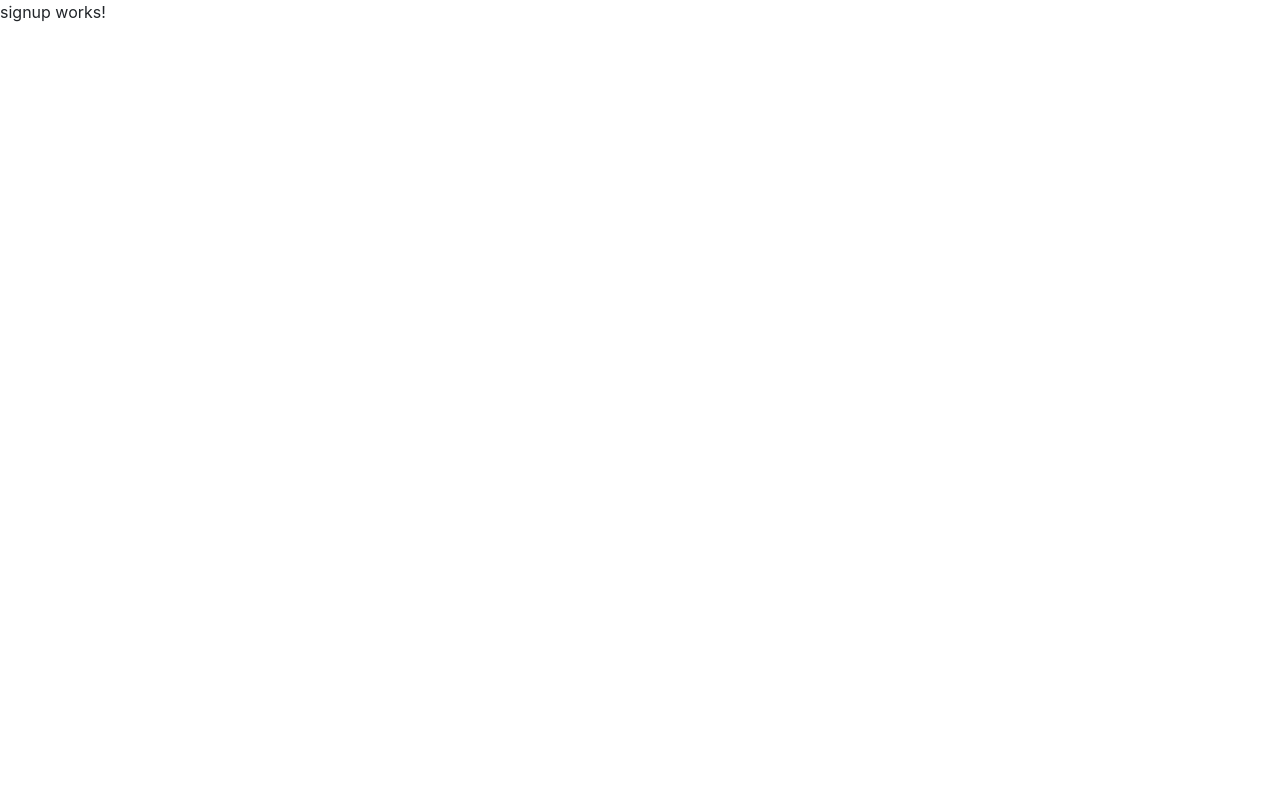
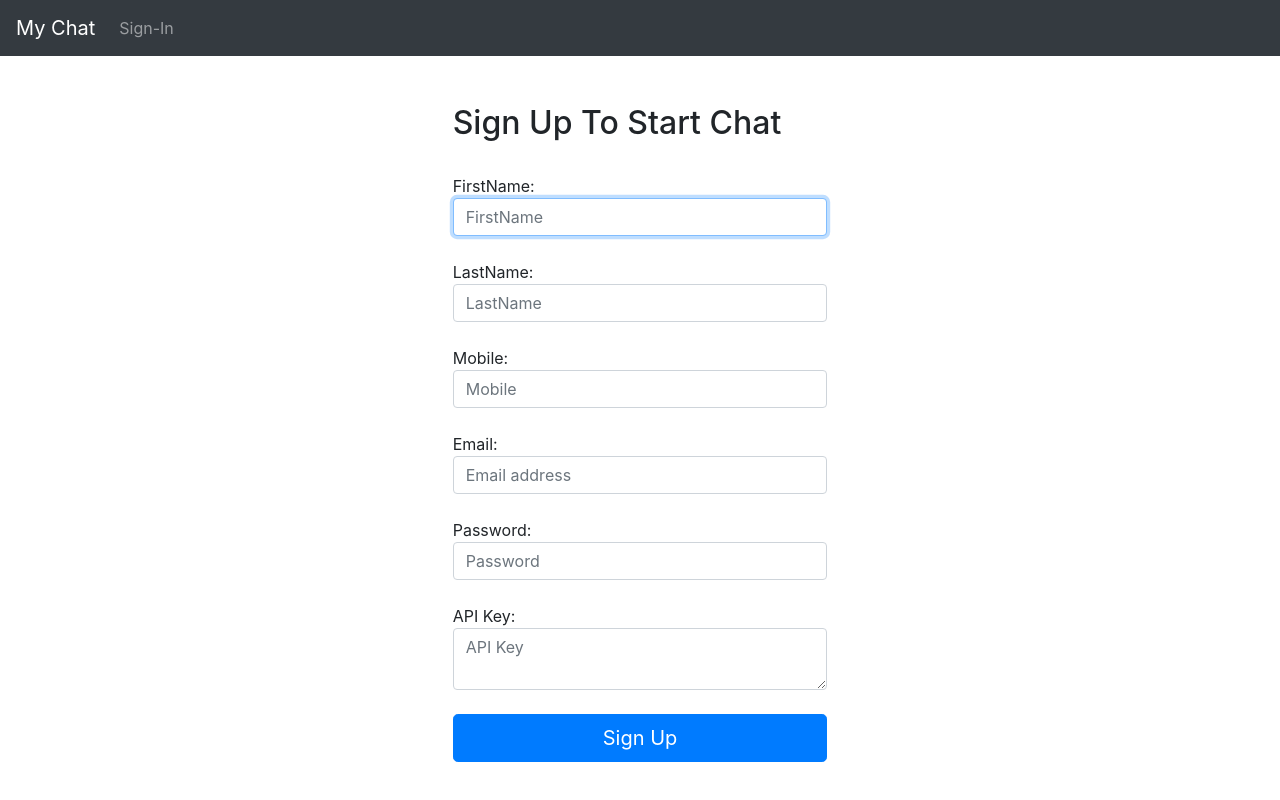
Before and after one commit to trymycode/Chat-App, an Angular app: page /signup in a window 1280 px wide. Shown: the top 800 px of the page. Built offline with nearby package versions, Linux system fonts and the light colour scheme.

Commit message:
added sign-up template and required functions in .ts file

```diff
--- a/src/app/app-routing.module.ts
+++ b/src/app/app-routing.module.ts
@@ -2,7 +2,6 @@ import { NgModule } from '@angular/core';
 import { CommonModule } from '@angular/common';
 import { RouterModule, Routes } from '@angular/router'
 import { LoginComponent } from './user/login/login.component';
-
 
 const routes: Routes = [
   {path: '', redirectTo: 'login', pathMatch: 'full'},
--- a/src/app/app.module.ts
+++ b/src/app/app.module.ts
@@ -1,6 +1,6 @@
 import { BrowserModule } from '@angular/platform-browser';
 import { NgModule } from '@angular/core';
-
+import { FormsModule } from '@angular/forms';
 import { AppComponent } from './app.component';
 import { ChatModule } from './chat/chat.module';
 import { UserModule } from './user/user.module';
@@ -16,7 +16,8 @@ import { HttpClientModule } from '@angular/common/http';
     HttpClientModule,
     ChatModule,
     UserModule,
-    AppRoutingModule
+    AppRoutingModule,
+    FormsModule
   ],
   providers: [],
   bootstrap: [AppComponent]
--- a/src/app/user/signup/signup.component.html
+++ b/src/app/user/signup/signup.component.html
@@ -1,3 +1,94 @@
-<p>
-  signup works!
-</p>
+
+<nav class="navbar navbar-expand-md navbar-dark bg-dark">
+
+  <a class="navbar-brand" href="/">My Chat</a>
+
+  <button class="navbar-toggler" type="button" data-toggle="collapse" data-target="#navbarSupportedContent" aria-controls="navbarSupportedContent"
+    aria-expanded="false" aria-label="Toggle navigation">
+
+    <span class="navbar-toggler-icon"></span>
+
+  </button>
+
+  <div class="collapse navbar-collapse" id="navbarSupportedContent">
+
+    <ul class="navbar-nav mr-auto">
+
+      <li class="nav-item">
+
+        <a class="nav-link" (click)="goToSignIn()">Sign-In</a>
+
+      </li>
+
+    </ul>
+
+  </div>
+
+</nav>
+
+<div class="row p-0 m-0">
+
+  <div class="col-sm"></div>
+
+  <div class="col-sm p-5">
+
+    <h2 class="form-signin-heading">Sign Up To Start Chat</h2>
+
+    <br>
+
+    <span>FirstName: </span>
+
+    <label for="inputFirstName" class="sr-only">FirstName</label>
+
+    <input type="text" id="inputFirstName" class="form-control" [(ngModel)]="firstName" placeholder="FirstName" required autofocus>
+
+    <br>
+
+    <span>LastName: </span>
+
+    <label for="inputLastName" class="sr-only">LastName</label>
+
+    <input type="text" id="inputLastName" class="form-control" [(ngModel)]="lastName" placeholder="LastName" required>
+
+    <br>
+
+    <span>Mobile: </span>
+
+    <label for="inputMobile" class="sr-only">Mobile</label>
+
+    <input type="number" id="inputMobile" class="form-control" [(ngModel)]="mobile" placeholder="Mobile" required>
+
+    <br>
+
+    <span>Email: </span>
+
+    <label for="inputEmail" class="sr-only">Email address</label>
+
+    <input type="email" id="inputEmail" class="form-control" [(ngModel)]="email" placeholder="Email address" required>
+
+    <br>
+
+    <span>Password: </span>
+
+    <label for="inputPassword" class="sr-only">Password</label>
+
+    <input type="password" id="inputPassword" class="form-control" [(ngModel)]="password" placeholder="Password" required>
+
+    <br>
+
+
+    <span>API Key: </span>
+
+    <label for="inputPassword" class="sr-only">AuthKey</label>
+
+    <textarea type="password" id="AuthKey" class="form-control" [(ngModel)]="apiKey" placeholder="API Key" required></textarea>
+
+    <br>
+
+    <button class="btn btn-lg btn-primary btn-block" type="button" (click)="signupFunction()">Sign Up</button>
+
+  </div>
+
+  <div class="col-sm"></div>
+
+</div>
--- a/src/app/user/signup/signup.component.ts
+++ b/src/app/user/signup/signup.component.ts
@@ -1,15 +1,102 @@
 import { Component, OnInit } from '@angular/core';
-
+import { AppService } from './../../app.service';
+import { Router } from '@angular/router';
 @Component({
   selector: 'app-signup',
   templateUrl: './signup.component.html',
   styleUrls: ['./signup.component.css']
 })
 export class SignupComponent implements OnInit {
-
-  constructor() { }
+  public firstName: any;
+  public lastName: any;
+  public mobile: any;
+  public email: any;
+  public password: any;
+  public apiKey: any;
+  constructor(public appService: AppService,
+    public router: Router,) { }
 
   ngOnInit() {
   }
+  public goToSignIn: any = () => {
+
+    this.router.navigate(['/']);
+
+  } // end goToSignIn
+
+  public signupFunction: any = () => {
+
+    if (!this.firstName) {
+      // this.toastr.warning('enter first name')
+     alert('enter first name');
+
+    } else if (!this.lastName) {
+      // this.toastr.warning('enter last name')
+      alert('enter last name');
+
+    } else if (!this.mobile) {
+      // this.toastr.warning('enter mobile')
+      alert('Enter mobile number');
+
+    } else if (!this.email) {
+      // this.toastr.warning('enter email')
+      alert('Enter email');
+
+    } else if (!this.password) {
+      // this.toastr.warning('enter password')
+      alert('Enter password');
+
+
+    } else if (!this.apiKey) {
+      // this.toastr.warning('Enter your API key')
+      alert('Enter your API key');
+
+
+    } else {
+
+      let data = {
+        firstName: this.firstName,
+        lastName: this.lastName,
+        mobile: this.mobile,
+        email: this.email,
+        password: this.password,
+        apiKey: this.apiKey
+      }
+
+      console.log(data);
+
+      this.appService.signupFunction(data)
+        .subscribe((apiResponse) => {
+
+          console.log(apiResponse);
+
+          if (apiResponse.status === 200) {
+
+            // this.toastr.success('Signup successful');
+            alert('Signup successful');
+
+            setTimeout(() => {
+
+              this.goToSignIn();
+
+            }, 2000);
+
+          } else {
+
+            // this.toastr.error(apiResponse.message);
+            alert(apiResponse.message);
+          }
+
+        }, (err) => {
+
+          // this.toastr.error('some error occured');
+          console.log("ERROR!!!"+ err);
+          alert("Error!");
+        });
+
+    } // end condition
+
+  } // end signupFunction
+
 
 }
--- a/src/app/user/user.module.ts
+++ b/src/app/user/user.module.ts
@@ -3,7 +3,7 @@ import { CommonModule } from '@angular/common';
 import { LoginComponent } from './login/login.component';
 import { SignupComponent } from './signup/signup.component';
 import { RouterModule, Routes } from '@angular/router';
-
+import { FormsModule } from '@angular/forms';
 const routes: Routes = [
   {path: 'signup', component: SignupComponent }
 ]
@@ -12,6 +12,7 @@ const routes: Routes = [
   declarations: [LoginComponent, SignupComponent],
   imports: [
     CommonModule,
+    FormsModule,
     RouterModule.forChild(routes)
   ]
 })
```
